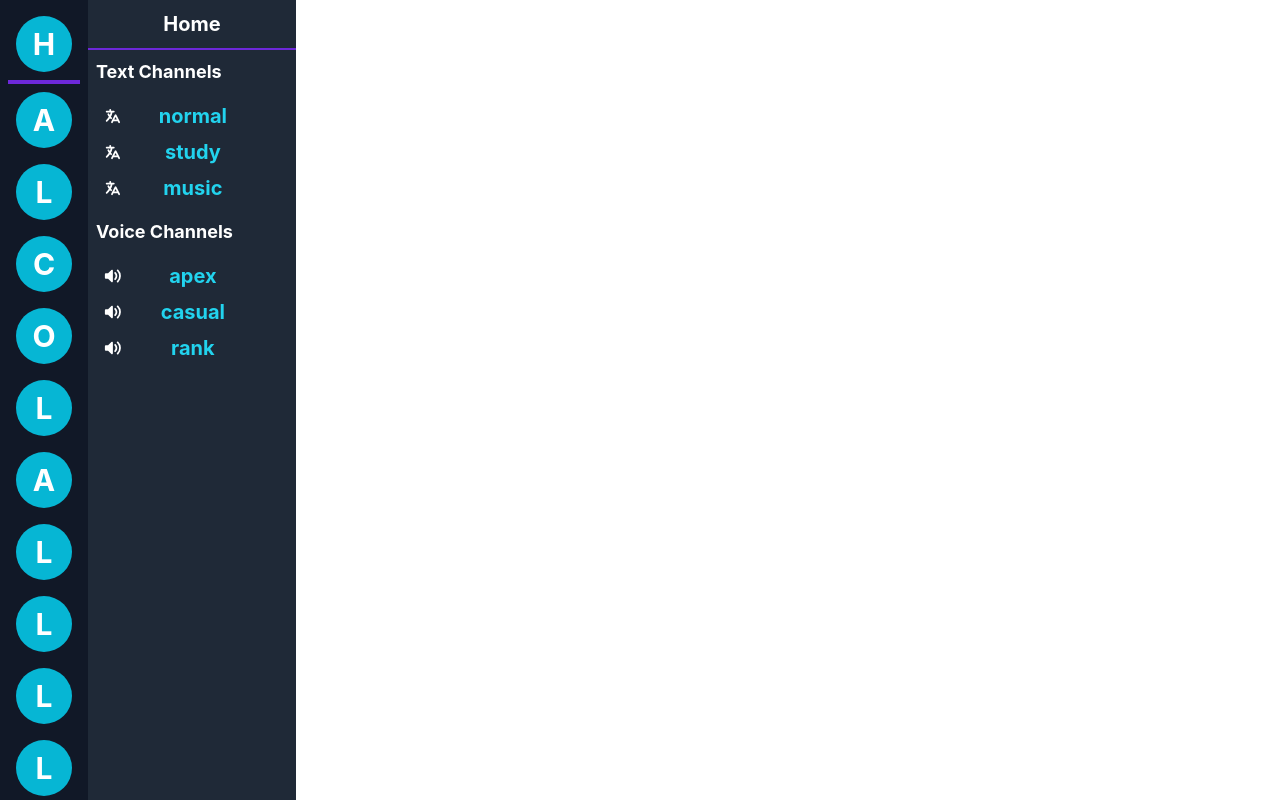
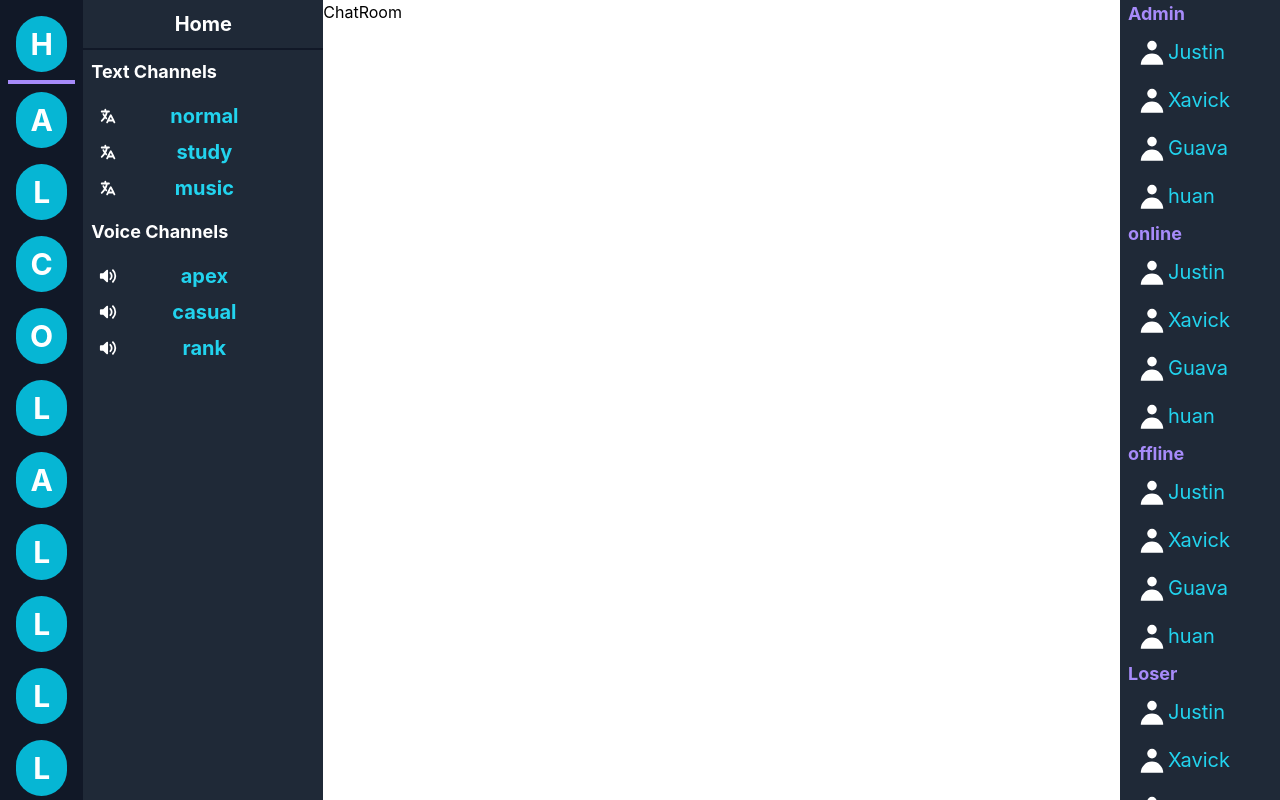
Before and after one commit to JustinLien0805/discord_ui_clone, a React (Vite) app: page / in a window 1280 px wide. Built offline with nearby package versions, Linux system fonts and the light colour scheme.

Commit message:
add Members

```diff
--- a/src/App.jsx
+++ b/src/App.jsx
@@ -1,17 +1,17 @@
 import { useState } from "react";
 import Sidebar from "./components/Sidebar";
 import "./App.css";
+import Members from "./components/Members";
 import Channels from "./components/Channels";
-
+import ChatRoom from "./components/ChatRoom";
 function App() {
   return (
     <div className="flex overflow-hidden">
       <Sidebar />
-      <main>
+      <main className="flex w-full">
         <Channels />
-        {/* channels */}
-        {/* chat room */}
-        {/* members */}
+        <ChatRoom />
+        <Members />
       </main>
     </div>
   );
--- a/src/components/Channels.jsx
+++ b/src/components/Channels.jsx
@@ -6,14 +6,13 @@ const Channels = () => {
     <>
       <div
         className="bg-gray-800 text-white h-screen
-    w-40 lg:w-52 overflow-y-scroll scrollbar-hide"
+            w-48 xl:w-60  overflow-y-scroll scrollbar-hide"
       >
         <div className="flex justify-center items-center sticky top-0 h-12 bg-gray-800">
           <h3 className="font-bold text-xl">Home</h3>
         </div>
-        <hr className="border-t-[2px] border-violet-700" />
+        <hr className="border-t-[2px] border-gray-900" />
         <div className="m-2">
-          {/* icon */}
           <h3 className="font-bold text-lg">Text Channels</h3>
           <div className="m-4 ml-0">
             <Channel name="normal" type="text" />
@@ -22,7 +21,6 @@ const Channels = () => {
           </div>
         </div>
         <div className="m-2">
-          {/* icon */}
           <h3 className="font-bold text-lg">Voice Channels</h3>
           <div className="m-4 ml-0">
             <Channel name="apex" type="voice" />
--- /dev/null
+++ b/src/components/ChatRoom.jsx
@@ -0,0 +1,9 @@
+import React from 'react'
+
+const ChatRoom = () => {
+  return (
+    <div className="flex-grow">ChatRoom</div>
+  )
+}
+
+export default ChatRoom
--- /dev/null
+++ b/src/components/Group.jsx
@@ -0,0 +1,15 @@
+import React from "react";
+import Member from "./Member";
+const Group = ({ type }) => {
+  return (
+    <div className="flex flex-col justify-start items-start w-full ml-2 ">
+      <h3 className="text-violet-400 font-bold text-lg ">{type}</h3>
+      <Member name="Justin"/>
+      <Member name="Xavick"/>
+      <Member name="Guava"/>
+      <Member name="huan"/>
+    </div>
+  );
+};
+
+export default Group;
--- /dev/null
+++ b/src/components/Member.jsx
@@ -0,0 +1,23 @@
+import React from 'react'
+
+const Member = ({name}) => {
+  return (
+    <div className="flex text-white justify-center items-center ml-2 my-2">
+        <svg
+          xmlns="http://www.w3.org/2000/svg"
+          className="h-8 w-8 "
+          viewBox="0 0 20 20"
+          fill="currentColor"
+        >
+          <path
+            fillRule="evenodd"
+            d="M10 9a3 3 0 100-6 3 3 0 000 6zm-7 9a7 7 0 1114 0H3z"
+            clipRule="evenodd"
+          />
+        </svg>
+        <h4 className="text-xl text-cyan-400">{name}</h4>
+      </div>
+  )
+}
+
+export default Member
--- /dev/null
+++ b/src/components/Members.jsx
@@ -0,0 +1,18 @@
+import React from "react";
+import Group from "./Group";
+const Members = () => {
+  return (
+    <div className=" h-screen bg-gray-800 w-52 hidden md:flex md:visible md:w-40 overflow-y-scroll scrollbar-hide">
+      <div >
+        <Group type="Admin" />
+        <Group type="online" />
+        <Group type="offline" />
+        <Group type="Loser" />
+        <Group type="Admin" />
+        <Group type="Loser" />
+      </div>
+    </div>
+  );
+};
+
+export default Members;
--- a/src/components/Sidebar.jsx
+++ b/src/components/Sidebar.jsx
@@ -3,7 +3,7 @@ import Server from "./Server";
 const Sidebar = () => {
   return (
     <div className="flex flex-col p-2 bg-gray-900 h-screen overflow-y-scroll scrollbar-hide ">
-      <div className="border-violet-700 border-b-4">
+      <div className="border-violet-400 border-b-4">
         <Server icon="Home" />
       </div>
       <Server icon="Apex" />
```
